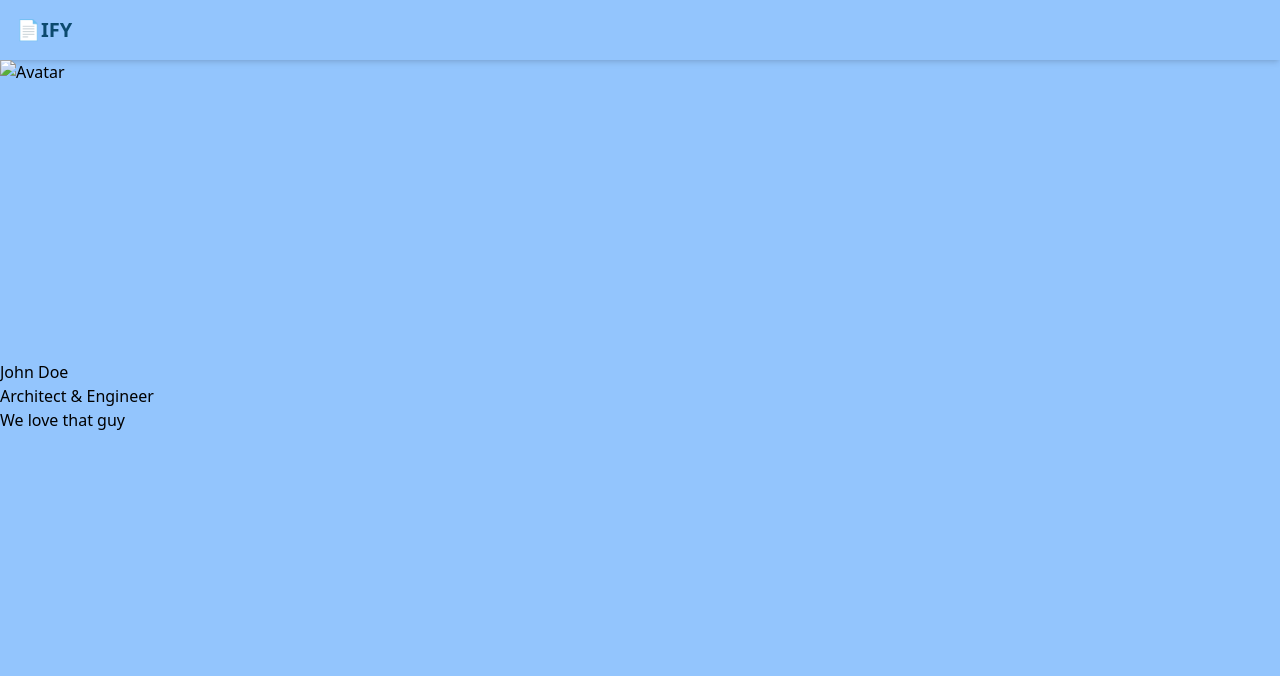
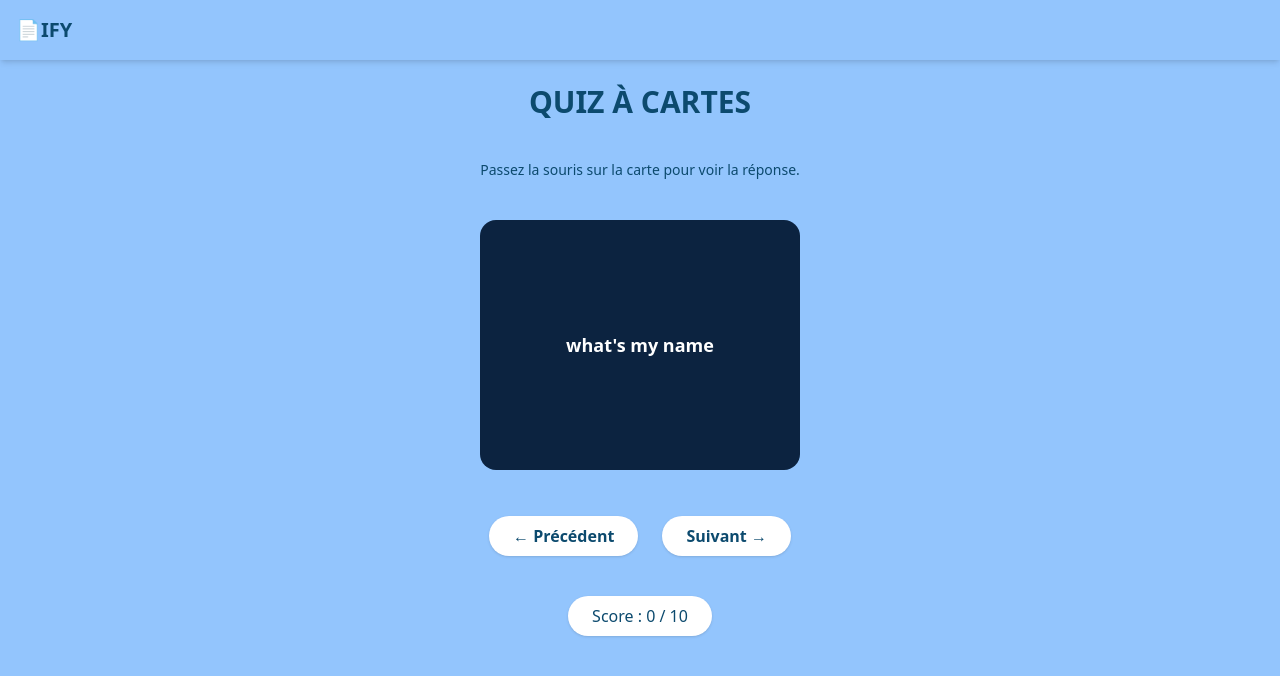
Before and after one commit to bouqrt/Cardify, a website: page src/quizs.html in a window 1280 px wide. Drawn offline with nearby package versions, Linux system fonts and the light colour scheme.

Commit message:
added the quiz html and css

```diff
--- a/src/quizs.html
+++ b/src/quizs.html
@@ -1,39 +1,104 @@
 <!DOCTYPE html>
 <html lang="fr">
 <head>
-  <meta charset="UTF-8" />
-  <meta name="viewport" content="width=device-width, initial-scale=1.0" />
-  <title>CARDIFY</title>
+  <meta charset="UTF-8">
+  <meta name="viewport" content="width=device-width, initial-scale=1.0">
+  <title>Cardify – Quiz</title>
   <script src="https://cdn.tailwindcss.com"></script>
+  <style>
+    /* Flip card animation */
+    .flip-card {
+      perspective: 1000px;
+    }
+
+    .flip-inner {
+      position: relative;
+      width: 100%;
+      height: 250px;
+      transition: transform 0.6s;
+      transform-style: preserve-3d;
+    }
+
+    .flip-card:hover .flip-inner {
+      transform: rotateY(180deg);
+    }
+
+    .flip-front,
+    .flip-back {
+      position: absolute;
+      width: 100%;
+      height: 100%;
+      backface-visibility: hidden;
+      border-radius: 1rem;
+      display: flex;
+      align-items: center;
+      justify-content: center;
+      text-align: center;
+      padding: 1.5rem;
+    }
+
+    .flip-front {
+      background-color: #0c2340; /* Tailwind’s sky-900 equivalent */
+      color: white;
+    }
+
+    .flip-back {
+      background-color: #e0f2fe; /* sky-200 */
+      color: #0c2340;
+      transform: rotateY(180deg);
+    }
+  </style>
 </head>
-<body class="bg-blue-300 flex flex-col min-h-screen">
 
+<body class="bg-blue-300 min-h-screen flex flex-col">
+
+  <!-- Header -->
   <header class="bg-blue-300 shadow-md p-4 flex items-center">
     <h3 class="text-sky-900 text-xl font-semibold">📄IFY</h3>
   </header>
 
-  <div class="flip-card">
-  <div class="flip-card-inner">
-    <div class="flip-card-front">
-      <img src="img_avatar.png" alt="Avatar" style="width:300px;height:300px;">
+  <!-- Main content -->
+  <main class="flex flex-col items-center p-6 text-center flex-1 space-y-10">
+
+    <!-- Title -->
+    <h1 class="text-3xl font-bold text-sky-900">QUIZ À CARTES</h1>
+    <p class="text-sky-900 text-sm max-w-md">
+      Passez la souris sur la carte pour voir la réponse.
+    </p>
+
+    <!-- Flip Card -->
+    <div class="flip-card w-80 h-64">
+      <div class="flip-inner">
+        <!-- FRONT: Question -->
+        <div class="flip-front">
+          <p class="text-lg font-semibold">
+            what's my name
+          </p>
+        </div>
+
+        <!-- BACK: Answer -->
+        <div class="flip-back">
+          <p class="text-lg font-semibold"> bouchra </p>
+        </div>
+      </div>
     </div>
-    <div class="flip-card-back">
-      <h1>John Doe</h1>
-      <p>Architect & Engineer</p>
-      <p>We love that guy</p>
+
+    <!-- Navigation Buttons -->
+    <div class="flex justify-center gap-6 mt-8">
+      <button class="bg-white text-sky-900 font-semibold px-6 py-2 rounded-full shadow hover:bg-sky-100 transition">
+        ← Précédent
+      </button>
+      <button class="bg-white text-sky-900 font-semibold px-6 py-2 rounded-full shadow hover:bg-sky-100 transition">
+        Suivant →
+      </button>
     </div>
-  </div>
-</div>
 
+    <!-- Score -->
+    <div class="bg-white text-sky-900 rounded-full px-6 py-2 shadow mt-4">
+      Score : 0 / 10
+    </div>
+  </main>
 
-
-
-
-
-
-  <footer class="h-6 bg-blue-300">
-
-  </footer>
-
+  <footer class="h-6 bg-blue-300"></footer>
 </body>
 </html>
```
Also changed, not shown: src/flashcards.html (+1 -0 lines).
